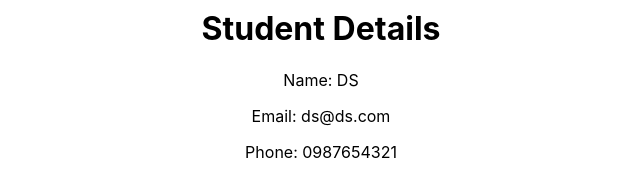
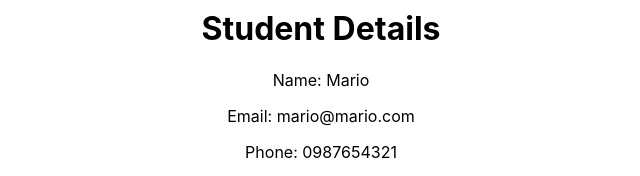
Before and after one commit to danasugu/apppro, a React (Create React App) app: page / in a window 1280 px wide. Shown: the part 442-618 px from the top of the page, without its empty margins (319-959 px from the left). Built offline with nearby package versions, Linux system fonts and the light colour scheme.

Commit message:
Update Student.js

```diff
--- a/src/components/Student.js
+++ b/src/components/Student.js
@@ -6,8 +6,8 @@ class Student extends Component {
 		return (
 			<div>
 				<h1>Student Details</h1>
-				<p>Name: DS</p>
-				<p>Email: ds@ds.com</p>
+				<p>Name: Mario</p>
+				<p>Email: mario@mario.com</p>
 				<p>Phone: 0987654321</p>
 			</div>
 		);
```
